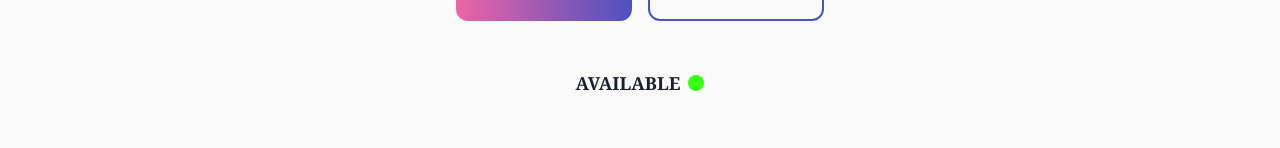
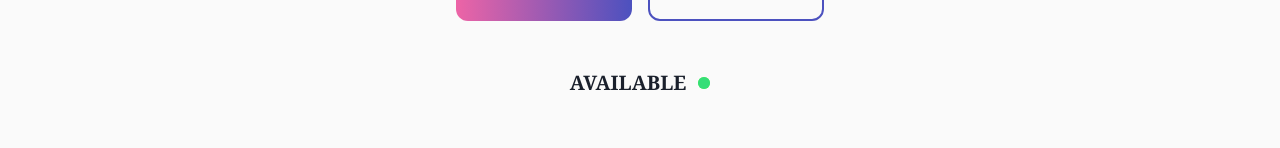
Before and after one commit to danialhasan/devsite-vue, a Vue app: page / in a window 1280 px wide. Shown: the part 427-575 px from the top of the page. Built offline with nearby package versions, Linux system fonts and the light colour scheme; what @tailwindcss/typography would draw is missing.

Commit message:
fixed dark mode icon bugs

```diff
--- a/index.html
+++ b/index.html
@@ -22,7 +22,6 @@
 
   <!-- Plausible Analytics -->
   <script defer data-domain="hasandev.ca" src="https://plausible.io/js/plausible.js"></script>
-
 
   <!-- Global site tag (gtag.js) - Google Analytics -->
   <script async src="https://www.googletagmanager.com/gtag/js?id=G-5Y6ML83GZ1"></script>
@@ -73,7 +72,7 @@
     const html = document.getElementsByTagName('html')[0];
 
     // add dark mode preference to localstorage if it doesnt exist
-    if (localStorage.theme === null) {
+    if (localStorage.theme === null || localStorage.theme === undefined || localStorage.theme === "dark") {
       localStorage.theme =
         'light';
     }
--- a/src/components/Navbar.vue
+++ b/src/components/Navbar.vue
@@ -11,25 +11,56 @@ export default {
       if (localStorage.theme === "light") {
         html.classList.toggle("dark");
         localStorage.theme = "dark";
+        this.changeMenuIcon(localStorage.theme);
+        window.dispatchEvent(new Event("storage"));
+        console.log(
+          "%cstorage event dispatched",
+          "padding:20px; background-color:cyan; color:black"
+        );
+
+        // this will cause a double window.storage event for other pages, but for just one page like our SPA
+        // it's fine.
       } else {
         html.classList.toggle("dark");
         localStorage.theme = "light";
+        this.changeMenuIcon(localStorage.theme);
+        window.dispatchEvent(new Event("storage"));
+        console.log(
+          "%cstorage event dispatched",
+          "padding:20px; background-color:cyan; color:black"
+        );
+        // see above comment.
       }
     },
     toggleMenu() {
-      var mobileMenu = document.getElementById("mobile_menu");
-      var menuButton = document.getElementById("menu_button");
+      const mobileMenu = document.getElementById("mobile_menu");
+      const menuButton = document.getElementById("menu_button");
       const body = document.getElementsByTagName("body")[0];
 
       mobileMenu.classList.toggle("hidden");
       menuButton.parentElement.classList.toggle("-rotate-45");
       body.classList.toggle("overflow-hidden");
     },
+    changeMenuIcon(theme) {
+      console.log("changeMenuIcon method run");
+      const menuButton = document.getElementById("menu_button");
+
+      if (theme === "dark") {
+        menuButton.setAttribute("src", "/assets/menu_light.svg");
+        console.log("set attribute to light!");
+      } else if (theme === "light") {
+        menuButton.setAttribute("src", "/assets/menu_dark.svg");
+        console.log("set attribute to dark!");
+      }
+    },
     openResume() {
       window.open("/assets/dh-resume.pdf", "_blank");
     },
   },
-  emits: [],
+  mounted() {
+    console.log(window);
+    // window.onstorage = this.changeMenuIcon;
+  },
 };
 </script>
 <template>
--- a/src/components/ResumeButton.vue
+++ b/src/components/ResumeButton.vue
@@ -5,14 +5,25 @@ export default {
       window.open(url, target);
     },
   },
-  computed: {
-    darkModeActive() {
+  methods: {
+    changeResumeIcon() {
+      console.log("changeResumeIcon method run");
+
+      const icon = document.getElementById("resumeIcon");
+
+      /* listen for changes to windows' localstorage.
+       * onstorage event is dispatched on source page where localstorage change was made, but not detected on it.
+       * it's only detected on other pages, mainly to sync their stuff with localstorage when it changes.
+       */
       if (localStorage.theme === "dark") {
-        return true;
-      } else {
-        return false;
+        icon.setAttribute("stroke", "rgb(255,255,255)");
+      } else if (localStorage.theme === "light") {
+        icon.setAttribute("stroke", "rgb(0,0,0)");
       }
     },
+  },
+  mounted() {
+    window.onstorage = this.changeResumeIcon;
   },
 };
 </script>
@@ -52,7 +63,8 @@ export default {
         xmlns="http://www.w3.org/2000/svg"
         fill="none"
         viewBox="0 0 24 24"
-        :stroke="darkModeActive ? 'rgb(255,255,255)' : 'rgb(0,0,0)'"
+        id="resumeIcon"
+        stroke="rgb(0,0,0)"
       >
         <path
           stroke-linecap="round"
--- a/src/views/Home.vue
+++ b/src/views/Home.vue
@@ -160,20 +160,23 @@ export default defineComponent({
         <contact-button @clicked="scrollToForm" />
         <resume-button />
       </div>
-      <h4
-        class="
-          font-serif
-          text-lg
-          mt-12
-          flex flex-row
-          justify-center
-          items-center
-          uppercase
-        "
-      >
-        Available
-        <span class="w-4 h-4 rounded-full bg-neon-green ml-2"></span>
-      </h4>
+      <div class="mt-12 flex flex-row justify-center items-center">
+        <h4 class="font-serif text-xl uppercase">Available</h4>
+        <span class="ml-3 flex flex-row h-3 w-3">
+          <span
+            class="
+              absolute
+              animate-ping
+              h-3
+              w-3
+              rounded-full
+              bg-green-400
+              opacity-75
+            "
+          ></span>
+          <span class="rounded-full h-3 w-3 bg-neon-green"></span>
+        </span>
+      </div>
     </div>
     <div id="projects" class="w-full h-auto">
       <h2 class="font-bold text-4xl text-center my-12">Projects</h2>
```
